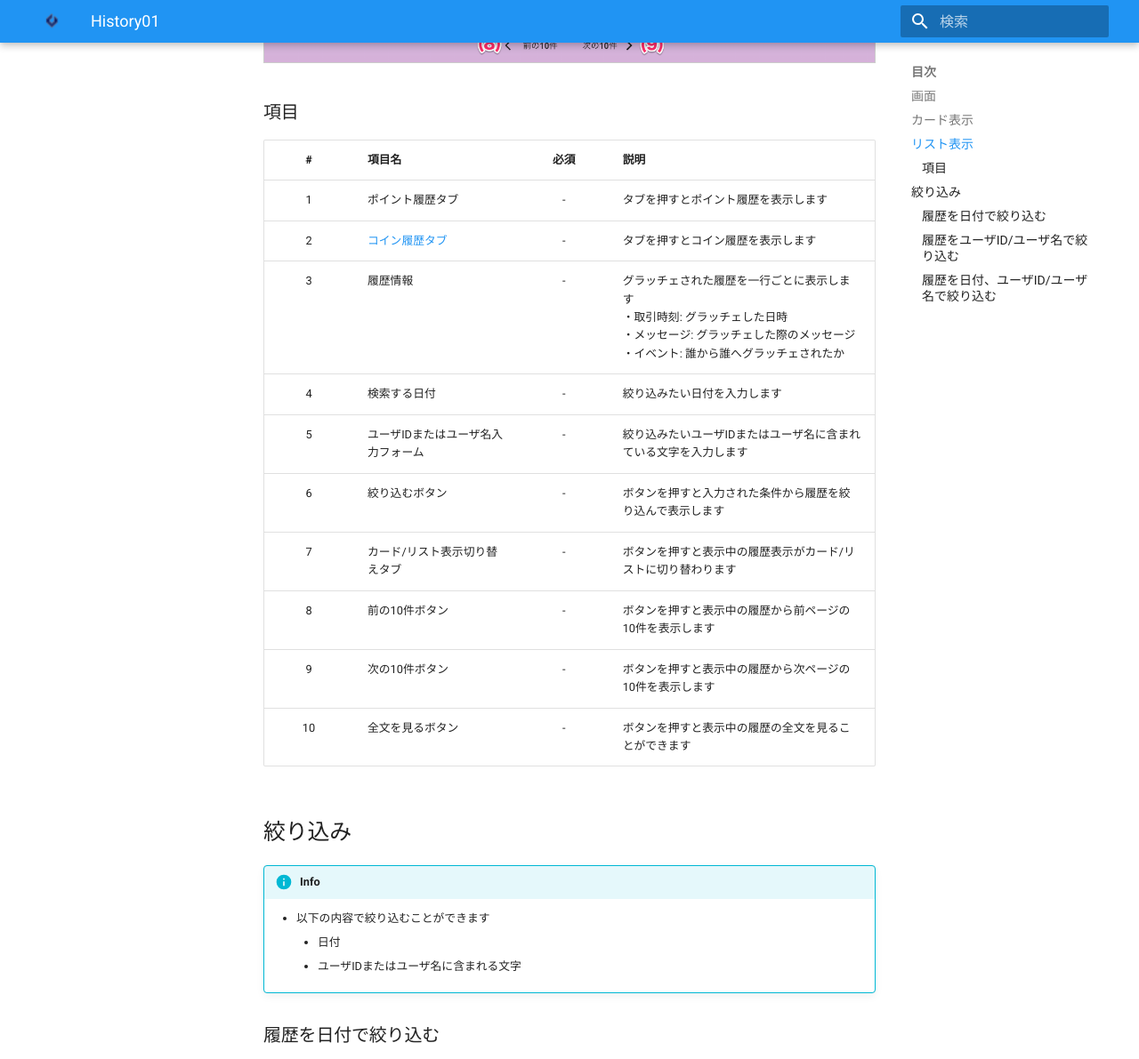
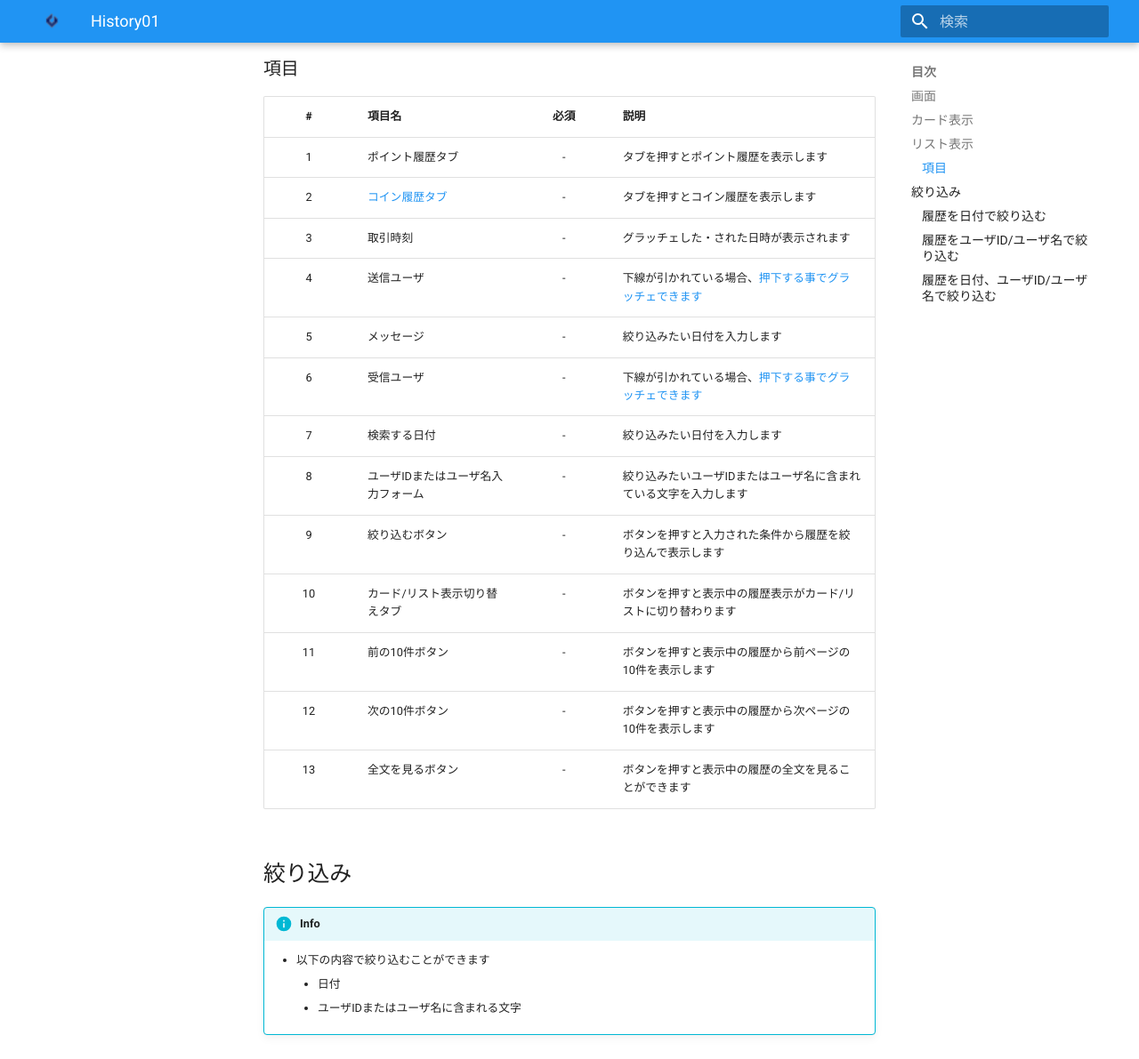
Before and after one commit to valuesoftware/graziecoin-docs, an MkDocs documentation site: the page built from docs/一般機能/History/history01.md, in a window 1280 px wide and 1400 px high, scrolled down 1572 px, cut to the strip 0-1191 px from the top of the window. Shown: the whole strip at 89% size. Built offline with MkDocs 1.6.1 and Material for MkDocs 9.7.7, drawn with Linux system fonts in a browser that asks for light colours; some of the changed text lies outside the part shown.

Commit message:
2024/12修正

```diff
--- a/docs/一般機能/History/history01.md
+++ b/docs/一般機能/History/history01.md
@@ -6,6 +6,9 @@
     - 公開設定がやりとりユーザのみに設定されている場合は、ログインユーザのやりとりに関係する履歴のみ表示されます
         - 詳細は[履歴公開設定](../../管理者機能/その他設定/other04.md)をご確認ください
     - 特定の履歴だけを非表示にすることは**できません**
+    - ログイン中のユーザは緑色で表示されます
+    - ログイン中のユーザ以外のユーザは青色で表示され、下線が引かれています
+    押下することでグラッチェすることができます
 
 ## 画面
 
@@ -28,14 +31,17 @@
 | :---: | :--------------- | :---: | :--------------------------------------------------------------------------------------------------------------------------------------------------------------------- |
 |   1   | ポイント履歴タブ |   -   | タブを押すとポイント履歴を表示します                                                                                                                                   |
 |   2   | [コイン履歴タブ](./history02.md)   |   -   | タブを押すとコイン履歴を表示します                                                                                                                                     |
-|   3   | 履歴情報         |   -   | グラッチェされた履歴を一行ごとに表示します<br>・取引時刻: グラッチェした日時<br>・メッセージ: グラッチェした際のメッセージ<br>・イベント: 誰から誰へグラッチェされたか |
-|   4   | 検索する日付   |   -   | 絞り込みたい日付を入力します      |
-|   5   | ユーザIDまたはユーザ名入力フォーム   |   -   | 絞り込みたいユーザIDまたはユーザ名に含まれている文字を入力します      |
-|   6   | 絞り込むボタン   |   -   | ボタンを押すと入力された条件から履歴を絞り込んで表示します      |
-|   7   | カード/リスト表示切り替えタブ   |   -   | ボタンを押すと表示中の履歴表示がカード/リストに切り替わります      |
-|   8   | 前の10件ボタン   |   -   | ボタンを押すと表示中の履歴から前ページの10件を表示します      |
-|   9   | 次の10件ボタン   |   -   | ボタンを押すと表示中の履歴から次ページの10件を表示します     |
-|   10   | 全文を見るボタン   |   -   | ボタンを押すと表示中の履歴の全文を見ることができます|
+|   3   | 取引時刻         |   -   | グラッチェした・された日時が表示されます |
+|   4   | 送信ユーザ   |   -   | 下線が引かれている場合、[押下する事でグラッチェできます](../../GraziePoint/grazie02/#_4)      |
+|   5   | メッセージ   |   -   | 絞り込みたい日付を入力します      |
+|   6   | 受信ユーザ   |   -   | 下線が引かれている場合、[押下する事でグラッチェできます](../../GraziePoint/grazie02/#_4)      |
+|   7   | 検索する日付   |   -   | 絞り込みたい日付を入力します      |
+|   8   | ユーザIDまたはユーザ名入力フォーム   |   -   | 絞り込みたいユーザIDまたはユーザ名に含まれている文字を入力します      |
+|   9   | 絞り込むボタン   |   -   | ボタンを押すと入力された条件から履歴を絞り込んで表示します      |
+|   10   | カード/リスト表示切り替えタブ   |   -   | ボタンを押すと表示中の履歴表示がカード/リストに切り替わります      |
+|   11   | 前の10件ボタン   |   -   | ボタンを押すと表示中の履歴から前ページの10件を表示します      |
+|   12   | 次の10件ボタン   |   -   | ボタンを押すと表示中の履歴から次ページの10件を表示します     |
+|   13   | 全文を見るボタン   |   -   | ボタンを押すと表示中の履歴の全文を見ることができます|
 
 ## 絞り込み
 
```
Also changed, not shown: docs/releasenote/index.md (+20 -1 lines), docs/一般機能/Setting/setting01.md (+6 -5 lines), docs/管理者機能/ユーザ/user02.md (+1 -1 lines), docs/管理者機能/ユーザ/user03.md (+1 -1 lines), docs/images/history/1-1.png, docs/images/history/1-2.png, docs/images/setting/1-1.png, docs/images/setting/1-2.png, docs/images/setting/2-1.png, docs/images/user/2.png, docs/images/user/3-2.png.
